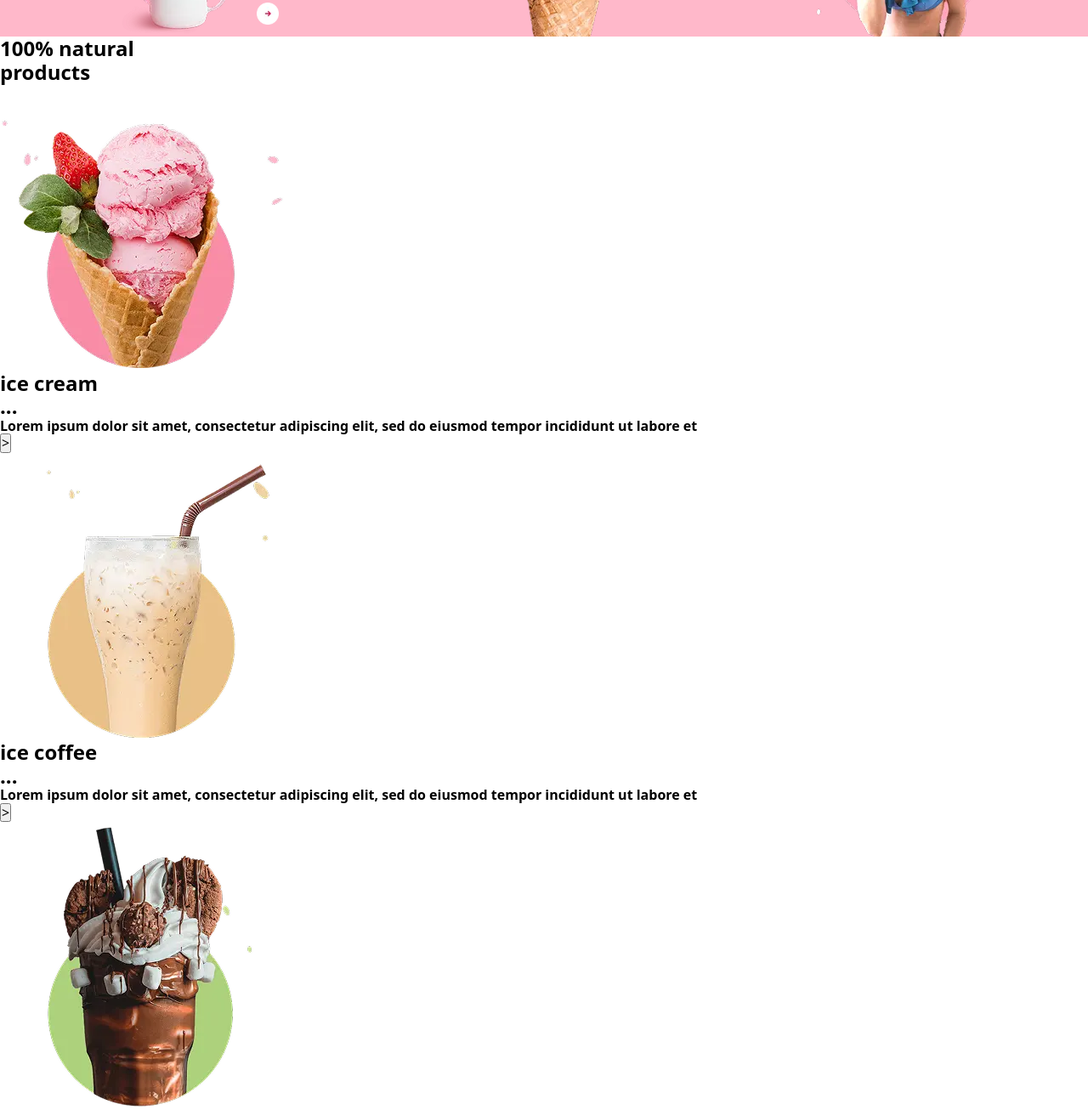
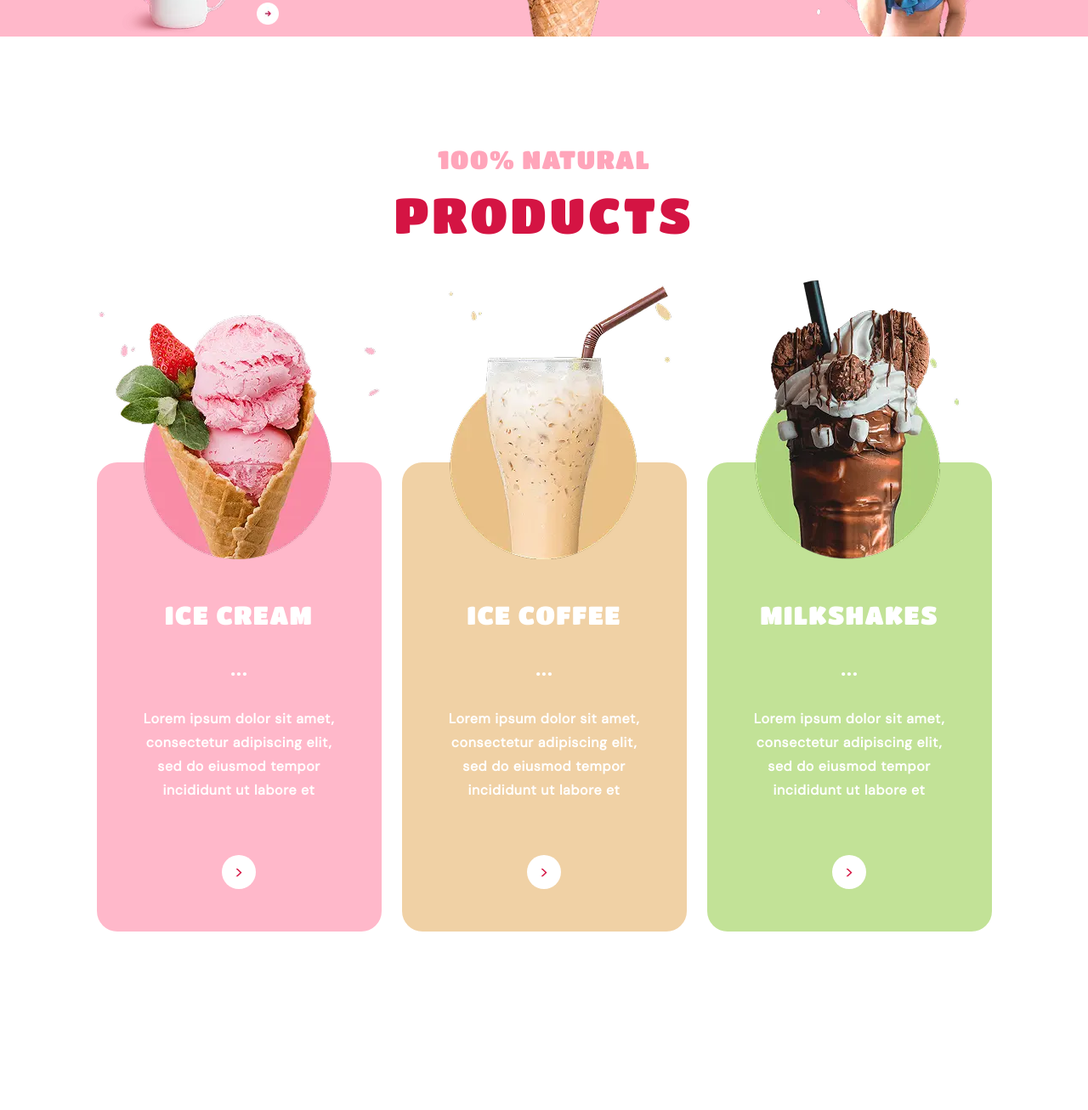
Before and after one commit to Nazar612/IceCream-Project, a website built with Parcel: page src/index.html in a window 1280 px wide. Shown: the part 603-1909 px from the top of the page at 85% size. Built offline with nearby package versions, Linux system fonts and the light colour scheme.

Commit message:
IceCream-Project

```diff
--- a/src/components/products.html
+++ b/src/components/products.html
@@ -1,10 +1,43 @@
        <section class="products">
-<h2>100% natural</h2>
-<h1>products</h1>
+        <div class="container">
+
+<h2 class="products_h2">100% natural</h2>
+<h1 class="products_h1">products</h1>
+
 <ul class="products-list">
-    <li class="products-list-li"><img src="../assets/img/desktop/x1/desktopIceCreamX1.webp" alt=""><h2>ice cream</h2><h2>...</h2><h4>Lorem ipsum dolor sit amet, consectetur adipiscing elit, sed do eiusmod tempor incididunt ut labore et</h4><button class="products-button">></button></li>
-    <li class="products-list-li"><img src="../assets/img/desktop/x1/desktopIceCoffeX1.webp" alt=""><h2>ice coffee</h2><h2>...</h2><h4>Lorem ipsum dolor sit amet, consectetur adipiscing elit, sed do eiusmod tempor incididunt ut labore et</h4><button class="products-button">></button></li>
-    <li class="products-list-li"><img src="../assets/img/desktop/x1/desktopMilkShakeX1.webp" alt=""><h2>milkshakes</h2><h2>...</h2><h4>Lorem ipsum dolor sit amet, consectetur adipiscing elit, sed do eiusmod tempor incididunt ut labore et</h4><button class="products-button">></button></li>
+    <li class="products-list-li products-list-li1">
+        <img src="../assets/img/desktop/x1/desktopIceCreamX1.webp" alt="" class="productsList__img">
+
+        <h2 class="productsList__h2">ice cream</h2>
+        <h2 class="productsList__h2Points">...</h2>
+
+        <h4 class="productsList__h4Lorem">Lorem ipsum dolor sit amet, consectetur adipiscing elit, sed do eiusmod tempor incididunt ut labore et</h4>
+
+        <button class="products-button">></button>
+    </li>
+
+    <li class="products-list-li products-list-li2">
+        <img src="../assets/img/desktop/x1/desktopIceCoffeX1.webp" alt="" class="productsList__img">
+
+        <h2 class="productsList__h2">ice coffee</h2>
+        <h2 class="productsList__h2Points">...</h2>
+
+        <h4 class="productsList__h4Lorem">Lorem ipsum dolor sit amet, consectetur adipiscing elit, sed do eiusmod tempor incididunt ut labore et</h4>
+
+        <button class="products-button">></button>
+    </li>
+
+    <li class="products-list-li products-list-li3">
+        <img src="../assets/img/desktop/x1/desktopMilkShakeX1.webp" alt="" class="productsList__img">
+
+        <h2 class="productsList__h2">milkshakes</h2>
+        <h2 class="productsList__h2Points">...</h2>
+
+        <h4 class="productsList__h4Lorem">Lorem ipsum dolor sit amet, consectetur adipiscing elit, sed do eiusmod tempor incididunt ut labore et</h4>
+
+        <button class="products-button">></button>
+    </li>
 </ul>
+</div>
     </section>
 <!-- <img src="../../assets/img/desktop/x1/desktopIceCoffeX1.webp" alt=""> -->
--- a/src/sass/details/_products.scss
+++ b/src/sass/details/_products.scss
@@ -0,0 +1,117 @@
+.products {
+    padding-top:127px ;
+    padding-bottom:119px ;
+}
+
+.products_h2 {
+font-family: TitanOneRegular;
+font-style: normal;
+font-weight: 400;
+font-size: 30px;
+line-height: 34px;
+text-align: center;
+letter-spacing: 0.04em;
+text-transform: uppercase;
+color: #FFA5BA;
+
+margin-bottom: 15px;
+}
+
+.products_h1 {
+font-family: TitanOneRegular;
+font-style: normal;
+font-weight: 400;
+font-size: 58px;
+line-height: 66px;
+text-align: center;
+letter-spacing: 0.06em;
+text-transform: uppercase;
+color: #D41443;
+
+margin-bottom: 259px;
+}
+
+.products-list {
+    display: grid;
+    grid-template-columns: 335px 335px 335px;
+    grid-row: 525px;
+    gap: 24px;
+    text-align: center;
+    margin: 0 auto;
+}
+
+.products-list-li {
+    padding-bottom: 50px;
+    padding-left: 44px;
+    padding-right: 44px;
+    padding-top: 162px;
+
+    color: white;
+    border-radius: 24px;
+    position: relative;
+}
+
+.products-list-li1 {
+    background-color: #FFB8CA;
+}
+
+.products-list-li2 {
+    background-color: #F0D1A5;
+}
+
+.products-list-li3 {
+    background-color: #C2E297;
+}
+
+.productsList__img {
+    position: absolute;
+    top: -40%;
+    left: 0;
+}
+
+.productsList__h2 {
+
+font-family: TitanOneRegular;
+font-style: normal;
+font-weight: 400;
+font-size: 30px;
+line-height: 34px;
+letter-spacing: 0.04em;
+text-transform: uppercase;
+}
+
+.productsList__h2Points {
+    margin-bottom: 32px;
+    margin-top: 32px;
+    display: flex;
+    text-align: center;
+    justify-content: center;
+}
+
+.productsList__h4Lorem {
+font-family: dmSansRegular;
+font-style: normal;
+font-weight: 700;
+font-size: 16px;
+line-height: 28px;
+letter-spacing: 0.04em;
+margin-bottom: 62px;
+}
+
+.products-button {
+    background-color: white;
+    border-radius:50%;
+    height: 40px;
+    width: 40px;
+    color: #D41443;
+    font-family: dmSansRegular;
+    border: none;
+    font-size: 20px;
+    transition: color 250ms linear;
+    transition: background-color 250ms linear;
+    &:hover {
+        background-color:rgb(226, 226, 226);
+        color: #c4123e;
+        cursor: pointer;
+    }
+}
--- a/src/sass/utils/_container.scss
+++ b/src/sass/utils/_container.scss
@@ -1,7 +1,8 @@
 .container {
-    max-width: 1050px;
+    max-width: 1083px;
     margin: 0 auto;
     padding: 0px 15px 15px;
+
     @media (max-width:1199px) {
         max-width: 700px;
     }
```
Also changed, not shown: 1 other file.
